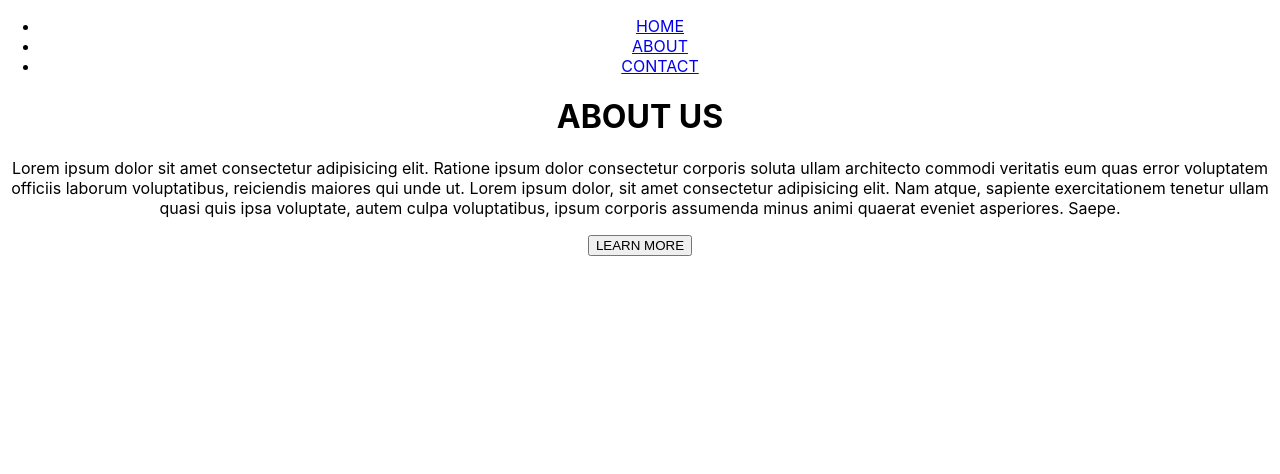
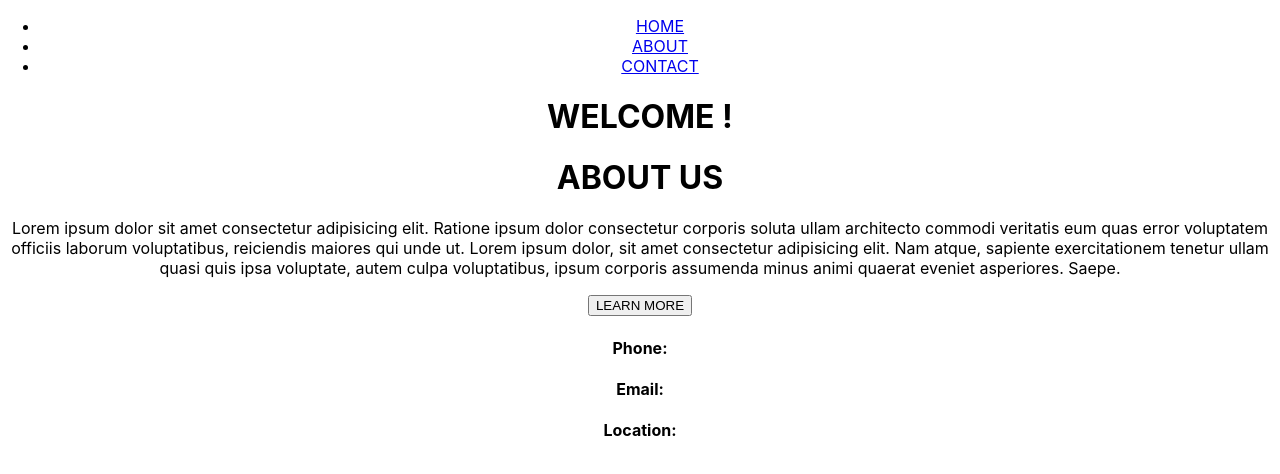
Before and after one commit to MelynAtieno/project-transpose, a React (Create React App) app: page / in a window 1280 px wide. Shown: the top 474 px of the page. Built offline with nearby package versions, Linux system fonts and the light colour scheme.

Commit message:
Add contact page

```diff
--- a/src/App.js
+++ b/src/App.js
@@ -2,6 +2,7 @@ import './App.css';
 import Navbar from './Components/Navbar';
 import Home from './Components/Home';
 import About from './Components/About';
+import Contact from './Components/Contact';
 
 function App() {
   return (
@@ -9,6 +10,7 @@ function App() {
       <Navbar />
       <Home />
       <About />
+      <Contact />
     </div>
   );
 }
--- /dev/null
+++ b/src/Components/Contact.js
@@ -0,0 +1,13 @@
+import React from 'react'
+
+function Contact() {
+  return (
+    <div>
+      <h4>Phone:</h4>
+      <h4>Email:</h4>
+      <h4>Location:</h4>
+    </div>
+  )
+}
+
+export default Contact
--- a/src/Components/Home.js
+++ b/src/Components/Home.js
@@ -3,7 +3,7 @@ import React from 'react'
 function Home() {
   return (
     <div>
-
+        <h1>WELCOME ! </h1>
     </div>
   )
 }
```
